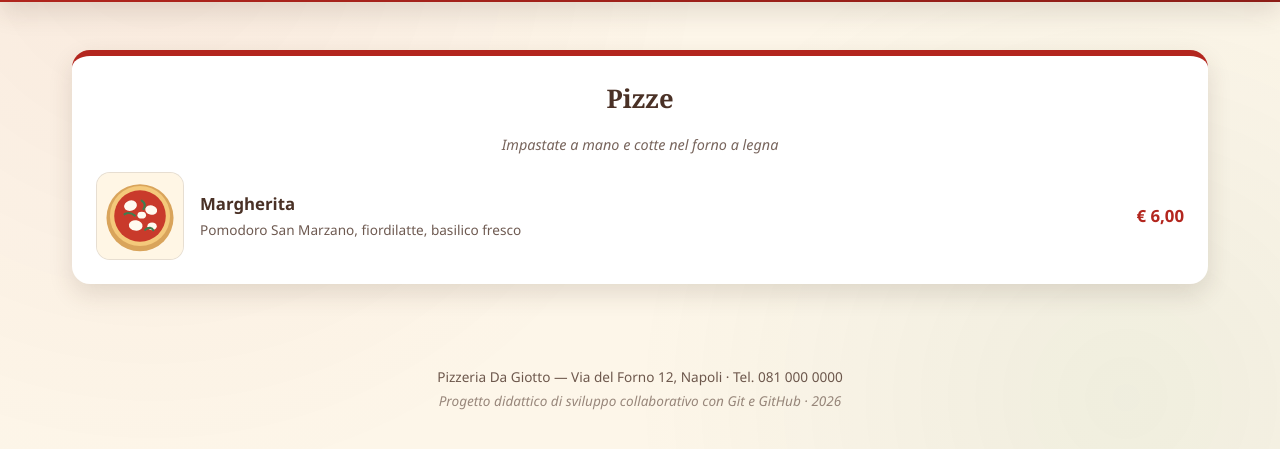
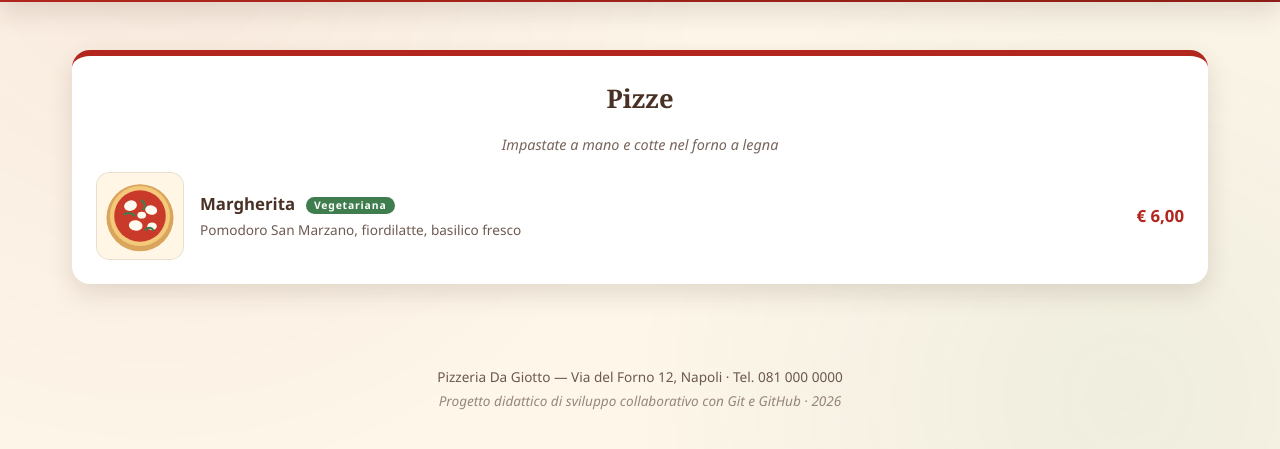
Before and after one commit to lucavalerini21-hub/pizzeriaWeb, a plain HTML site: page index.html in a window 1280 px wide. Shown: the part 109-558 px from the top of the page. Drawn offline with Linux system fonts and the light colour scheme.

Commit message:
svi-A aggiunta etichetta Vegetariana su richiesta del PM

```diff
--- a/index.html
+++ b/index.html
@@ -30,7 +30,7 @@
         <li class="piatto">
           <img src="img/pizza-margherita.svg" alt="Margherita">
           <div>
-            <h3>Margherita</h3>
+            <h3>Margherita <span class="badge">Vegetariana</span></h3>
             <p>Pomodoro San Marzano, fiordilatte, basilico fresco</p>
           </div>
           <span class="prezzo">&euro; 6,00</span>
```
